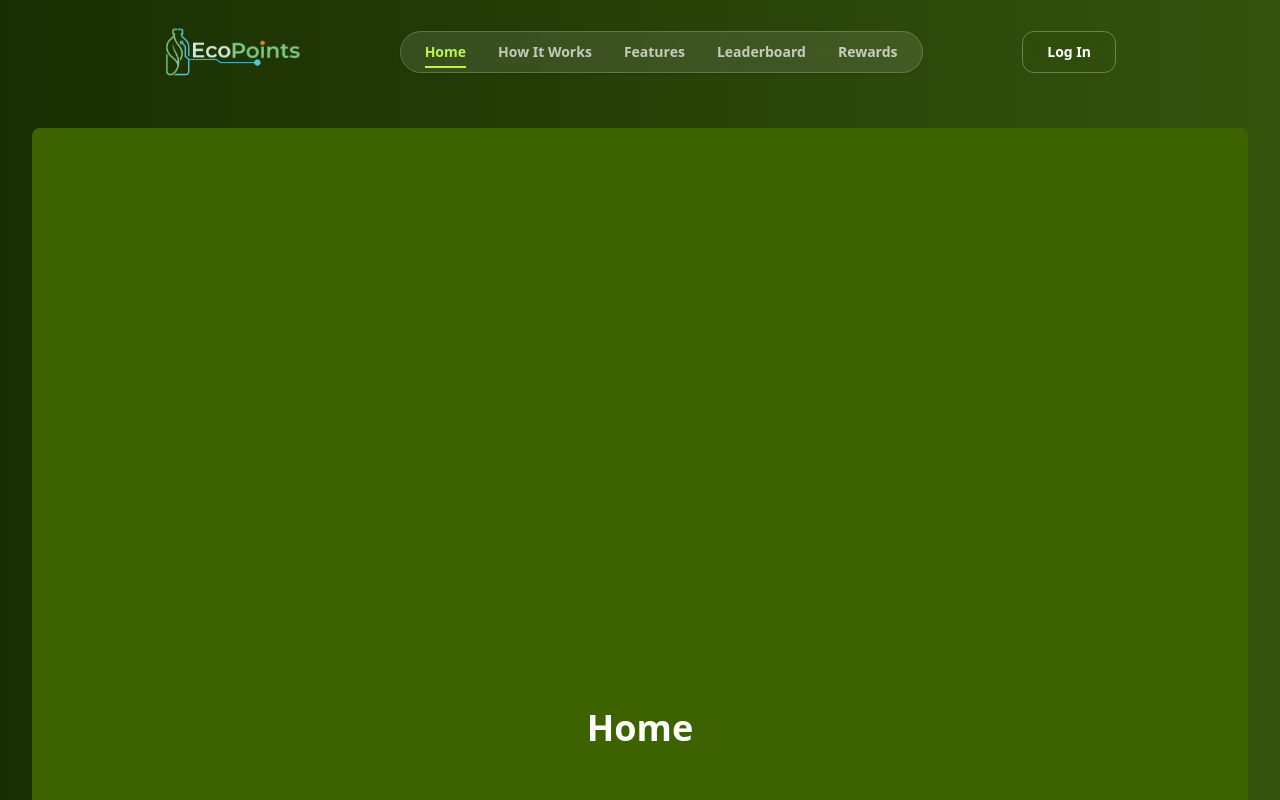
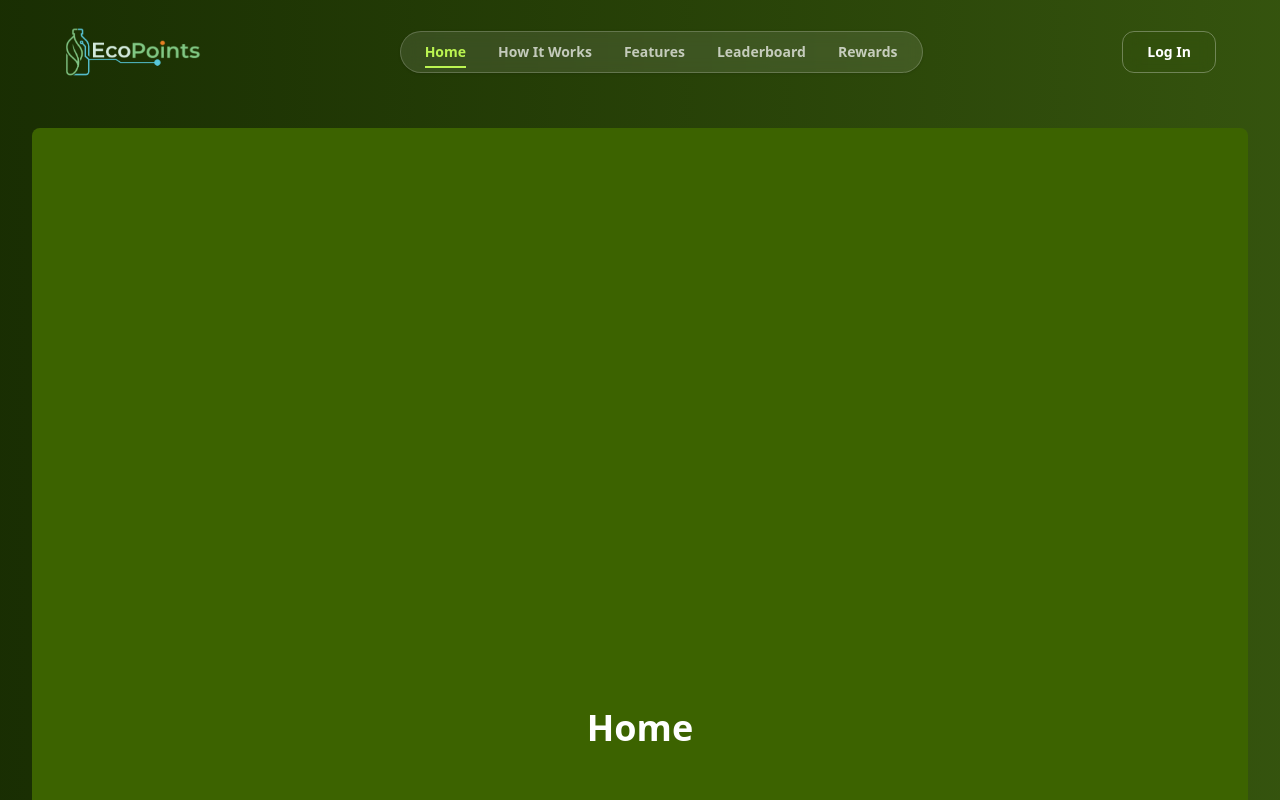
Before and after one commit to ecopoints-team/eco-points, a Next.js app in the folder client/: page / in a window 1280 px wide. Shown: the top 800 px of the page. Built offline with nearby package versions, Linux system fonts and the light colour scheme.

Commit message:
fix: revisions on hover and padding

```diff
--- a/client/src/Components/NavBar.jsx
+++ b/client/src/Components/NavBar.jsx
@@ -51,7 +51,7 @@ export default function NavBar({ onLoginClick }) {
 
   return (
     <nav
-      className={`fixed top-4 left-1/2 -translate-x-1/2 z-[1000] rounded-3xl w-[95%] max-w-[1000px] transition-all duration-700 ease-out ${
+      className={`fixed top-4 left-1/2 -translate-x-1/2 z-[1000] rounded-3xl w-[95%] max-w-[1200px] transition-all duration-700 ease-out ${
         scrolled
           ? "bg-white/90 backdrop-blur-xl shadow-[0_10px_40px_rgba(0,0,0,0.08)] py-3 px-4 md:px-6"
           : "bg-transparent py-3 px-4 md:px-6"
@@ -65,7 +65,7 @@ export default function NavBar({ onLoginClick }) {
           <img
             src={scrolled ? "/EcoPoints Logo Mark with Name.png" : "/EcoPoints Logo Mark with Name (Light Version).png"}
             alt="EcoPoints Logo"
-            className="h-10 md:h-12 w-auto transition-all duration-300 ease-in-out group-hover:scale-110 group-hover:rotate-3"
+            className="h-10 md:h-12 w-auto transition-all duration-300 ease-in-out group-hover:scale-110"
           />
         </div>
 
```
